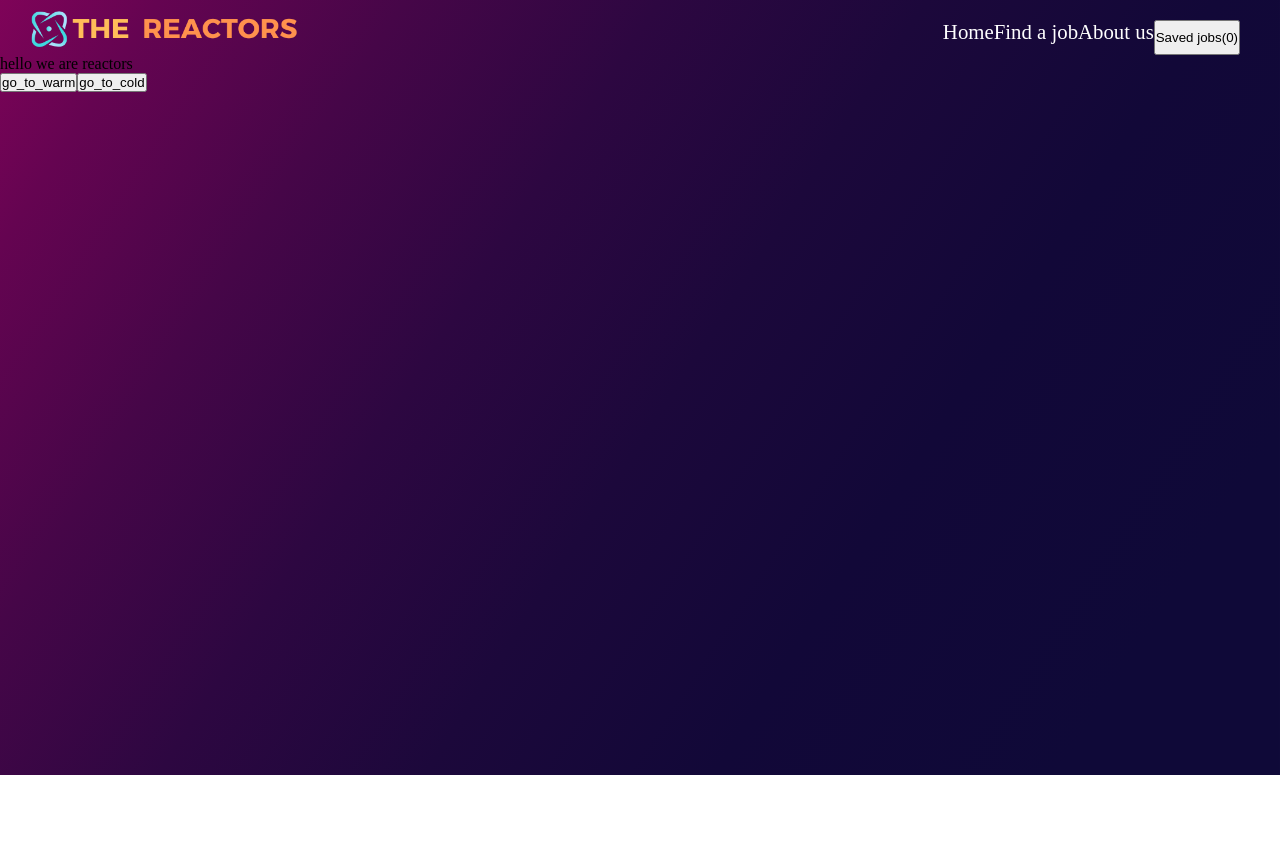
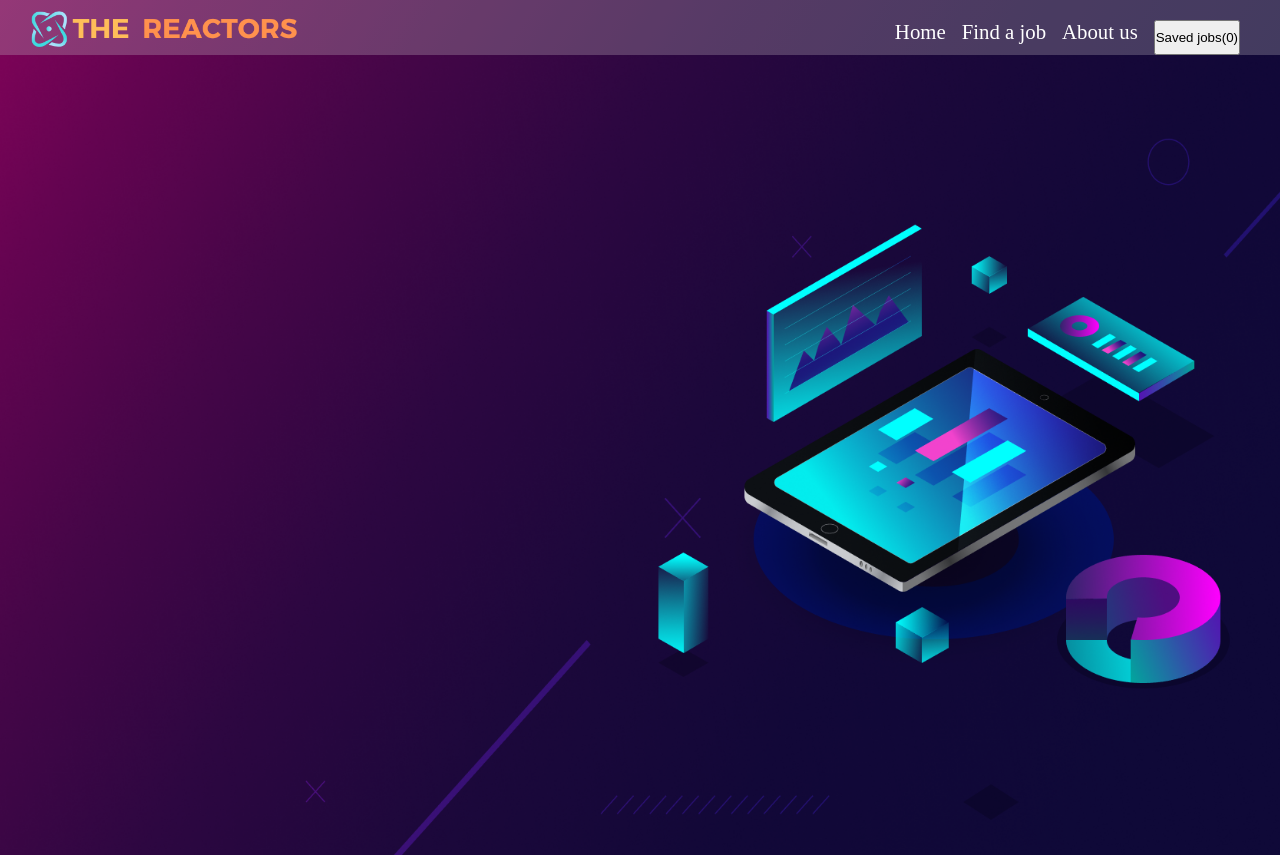
Before and after one commit to Minimoocodes/the-reactors, a React (Create React App) app: page / in a window 1280 px wide. Before the commit the page ends 800 px from the top, so only its background shows below. Built offline with nearby package versions, Linux system fonts and the light colour scheme.

Commit message:
fixes and trixes

```diff
--- a/src/App.js
+++ b/src/App.js
@@ -31,7 +31,6 @@ function App() {
   return (
     <div>
       <NavBar savedJobs={savedJobs} />
-      hello we are reactors
       <Routes>
         <Route path="/warmorcold" element={<WarmOrColdPage />} />
 
--- a/src/Blocks/NavBar.css
+++ b/src/Blocks/NavBar.css
@@ -4,4 +4,5 @@
   min-width: 300px;
   justify-content: space-between;
   margin: 0 auto;
+  gap: 1rem;
 }
--- a/src/components/NavBar.js
+++ b/src/components/NavBar.js
@@ -3,6 +3,7 @@ import Logo from "../Assets/NavLogo copy.png";
 import { useState } from "react";
 import SavedJobs from "./SavedJobs";
 import "../index.css";
+import { Link } from "react-router-dom";
 
 function NavBar({ savedJobs }) {
   const [showJobsCart, setShowJobsCart] = useState(false);
@@ -22,6 +23,7 @@ function NavBar({ savedJobs }) {
         fontSize: "1.3em",
         color: "#FFD801",
         gap: 2,
+        backgroundColor: "#D3D3D340",
       }}
     >
       <img src={Logo} alt="NavLogo" style={{ height: 50, marginTop: -5 }} />
@@ -35,15 +37,23 @@ function NavBar({ savedJobs }) {
           color: "#09D0D8",
         }}
       >
+        <div className="nav-menu">
+          <Link to={"/"}>
             <p>Home</p>
+          </Link>
+          <Link to={"/warmorcold"}>
             <p>Find a job</p>
+          </Link>
+          <Link to={"/profiles"}>
             <p>About us</p>
+          </Link>
           <button className="savedjobs_btn" onClick={showSavedJobs}>
             Saved jobs({savedJobs.length})
           </button>
           {showJobsCart ? <SavedJobs savedJobs={savedJobs} /> : null}
         </div>
       </div>
+    </div>
   );
 }
 
--- a/src/pages/LandingPage.js
+++ b/src/pages/LandingPage.js
@@ -1,9 +1,16 @@
+import Logo from "../Assets/NavLogo copy.png";
+
 export default function LandingPage({ navigate }) {
-    return (
-        <>
-            <br />
-            <button onClick={() => navigate("warm")}>go_to_warm</button>
-            <button onClick={() => navigate("cold")}>go_to_cold</button>
-        </>
-    )
+  return (
+    <div
+      style={{
+        backgroundImage: "url(/image/landingpage.png)",
+        backgroundPosition: "center",
+        backgroundSize: "cover",
+        backgroundRepeat: "no-repeat",
+        width: "100vw",
+        height: "100vh",
+      }}
+    ></div>
+  );
 }
```
Lines whose indentation alone changed are shown as unchanged.
